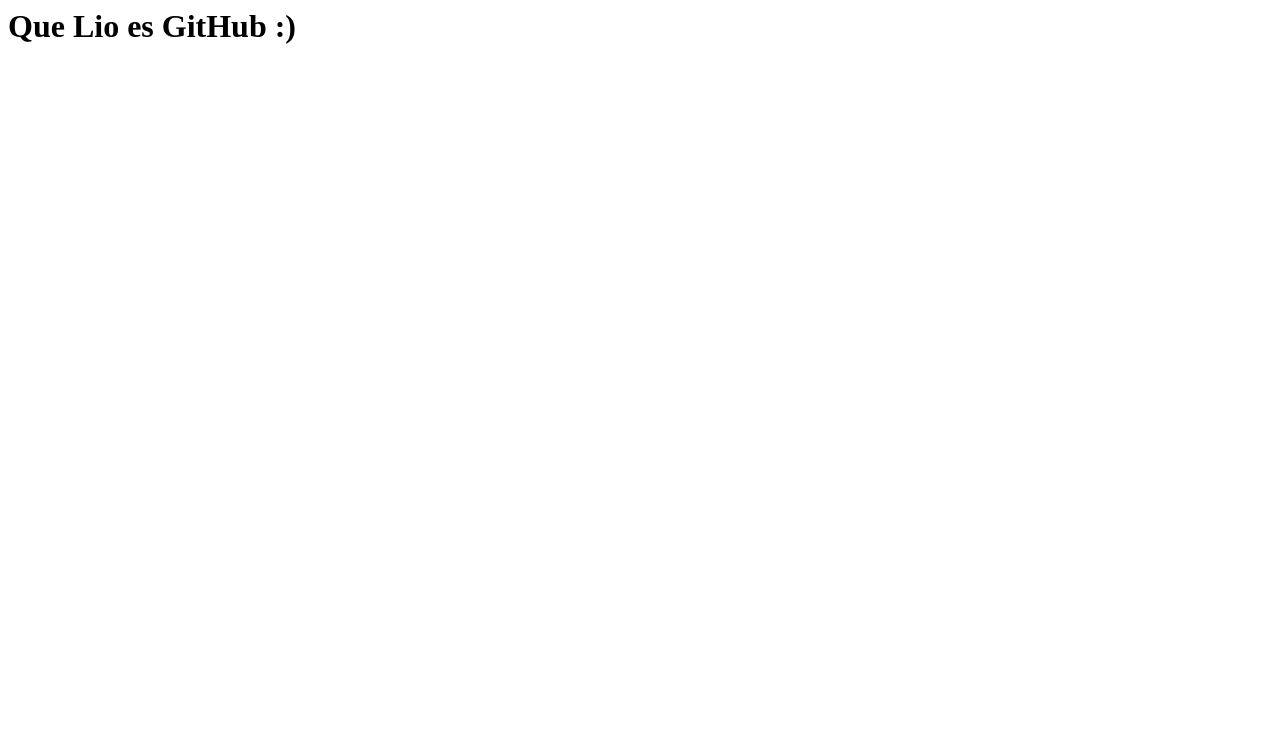
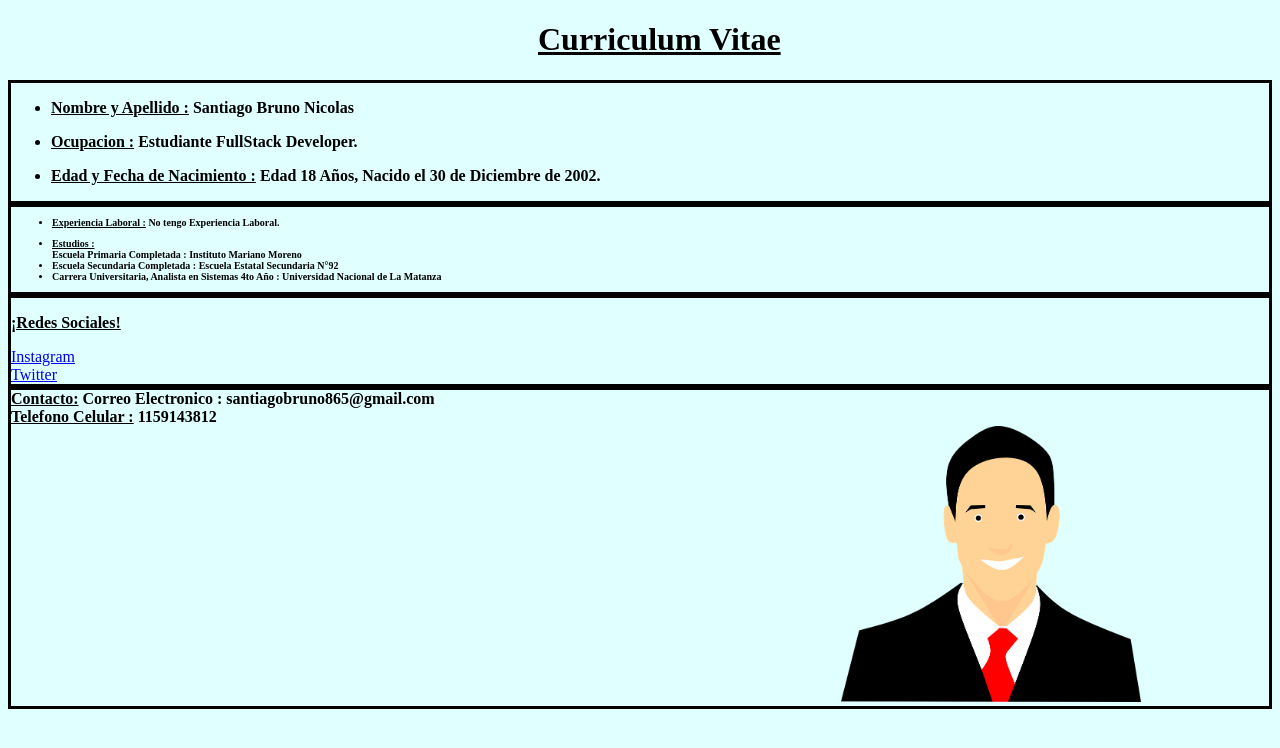
Before and after one commit to Santii01/SantiagoBruno, a plain HTML site: page index.html in a window 1280 px wide. Drawn offline with Linux system fonts and the light colour scheme.

Commit message:
TpHTML-CSS

```diff
--- a/index.html
+++ b/index.html
@@ -1,11 +1,73 @@
+<!DOCTYPE html>
 <html lang="en">
 <head>
     <meta charset="UTF-8">
     <meta http-equiv="X-UA-Compatible" content="IE=edge">
     <meta name="viewport" content="width=device-width, initial-scale=1.0">
-    <title>!Probando GitHub!</title>
+    <title>Curriculum Vitae</title>
+    <link rel="stylesheet" href="styles.css">
+    <link rel="icon" href="descargar.jpg">
 </head>
 <body>
-    <h1>Que Lio es GitHub :) </h1>
+    <main>
+        <header>
+            <H1 class="titulo" ><u>Curriculum Vitae</u></H1>
+            <div class="div1" >
+            <ul>
+                <li>
+                    <span><strong><u>Nombre y Apellido :</u></strong></span>
+                    <span><strong>Santiago Bruno Nicolas</strong></span>
+                </li>
+            </ul>
+            <ul>
+                <li>
+                    <span><strong><u>Ocupacion :</u></strong></span>
+                    <span><strong>Estudiante FullStack Developer.</strong></span>
+                </li>
+            </ul>
+            <ul>
+                <li>
+                    <span><strong><u>Edad y Fecha de Nacimiento :</u></strong></span>
+                    <span><strong>Edad 18 Años, Nacido el 30 de Diciembre de 2002.</strong></span>
+                </li>
+            </ul>
+            </div>
+        <section class="experiencialaboral">
+            <ul>
+            <li>
+                <span><strong><u>Experiencia Laboral :</u></strong></span>
+                <span><strong>No tengo Experiencia Laboral.</strong></span>
+            </li>
+            </ul>
+            <ul>
+                <li>
+                    <span><strong><u>Estudios :</u></strong></span> <br>
+                    <span><strong>Escuela Primaria Completada : Instituto Mariano Moreno</strong></span>
+                </li>
+                <li>
+                    <span><strong>Escuela Secundaria Completada : Escuela Estatal Secundaria N°92</strong></span>
+                </li>
+                <li>
+                    <span><strong>Carrera Universitaria, Analista en Sistemas 4to Año : Universidad Nacional de La Matanza</strong></span>
+                </li>
+                </ul>
+        </section>
+        <footer id="redessociales" >
+            <nav>
+               <P><u><strong>¡Redes Sociales!</strong></u></P>
+               <a href="https://www.instagram.com/_santii01/" target="_blank">Instagram</a>
+               <br>
+               <a href="https://twitter.com/elonmusk" target="_blank">Twitter</a>
+            </nav>
+        </footer>
+        <div class="div2" >
+            <span><u><strong>Contacto:</strong></u></span>
+            <span><strong>Correo Electronico : santiagobruno865@gmail.com</strong></span><br>
+            <span><u><strong>Telefono Celular :</strong></u></span>
+            <span><strong>1159143812</strong></span><br>
+            <img  width="300" src="avatar-3637425_960_720.png" alt="FotoDNI">
+        </div>
+        </header>
+    </main>
 </body>
 </html>
--- /dev/null
+++ b/styles.css
@@ -0,0 +1,8 @@
+body {background-color: lightcyan; border-top; background-image;}
+section {border-style: solid}
+.titulo {padding-left: 530px;}
+#redessociales {border: solid;}
+img {padding-left: 830px;padding-top;}
+.experiencialaboral {padding-left: 1px;font-size:x-small; }
+.div1 {border-style: solid}
+.div2 {border-style: solid}
```
Also changed, not shown: avatar-3637425_960_720.png (added), descargar.jpg (added), user-sign-icon-person-symbol-human-avatar-vector-12693195.jpg (added).
